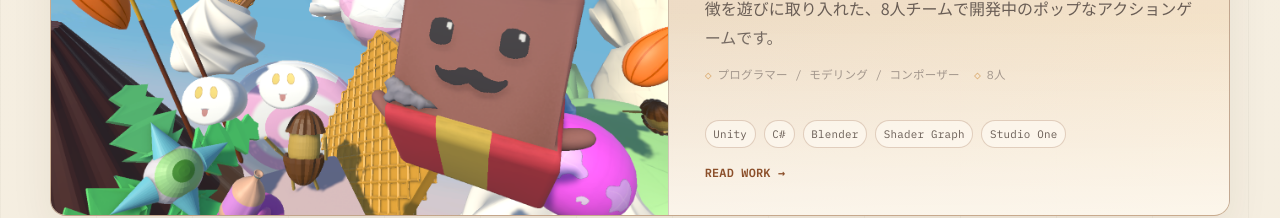
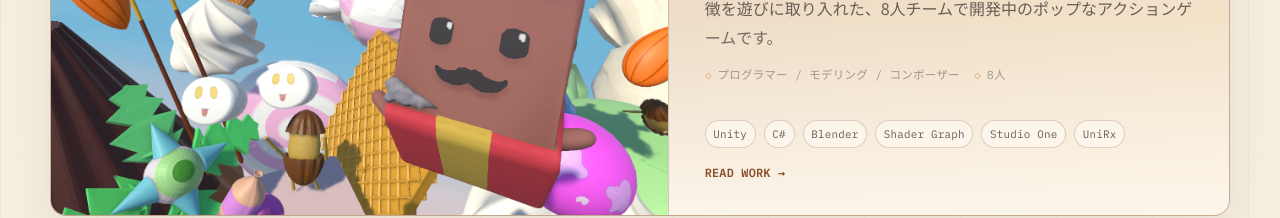
Before and after one commit to seikasan/My_Portfolio, a React (Vite) app: page /#/ in a window 1280 px wide. Shown: the part 1620-1838 px from the top of the page. Built offline with nearby package versions, Linux system fonts and the light colour scheme.

Commit message:
Add 'UniRx' to tools list in siteContent.ts

```diff
--- a/src/data/siteContent.ts
+++ b/src/data/siteContent.ts
@@ -183,7 +183,7 @@ export const works: WorkEntry[] = [
     category: '3Dアクションゲーム / お菓子',
     period: '2026/02 - 開発中',
     role: ['プログラマー', 'モデリング', 'コンポーザー'],
-    tools: ['Unity', 'C#', 'Blender', 'Shader Graph', 'Studio One'],
+    tools: ['Unity', 'C#', 'Blender', 'Shader Graph', 'Studio One', 'UniRx'],
     teamSize: '8人',
     summary:
       'チョコの「溶ける」「他の食べ物をコーティングできる」といった特徴を遊びに取り入れた、8人チームで開発中のポップなアクションゲームです。',
```
